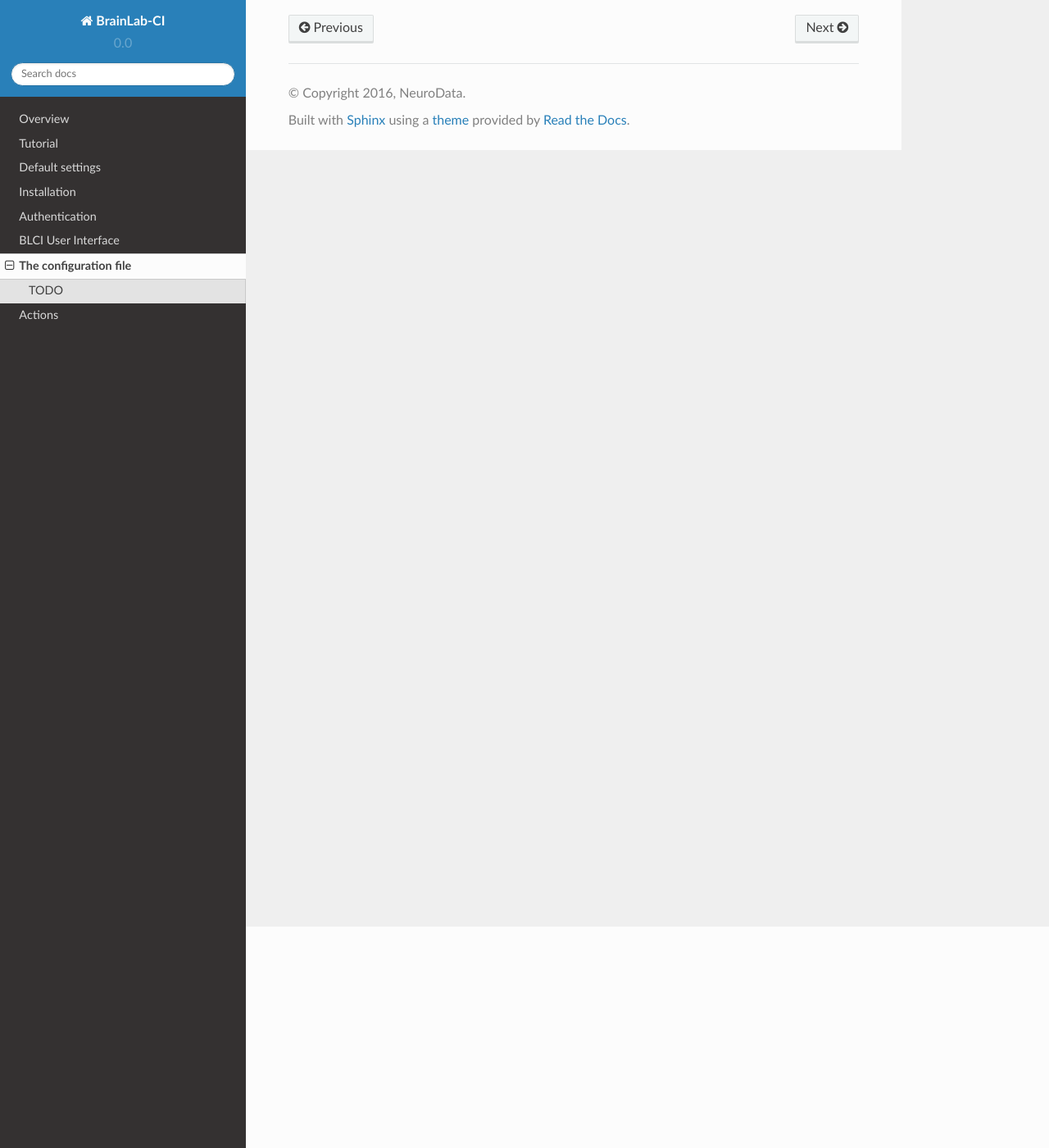
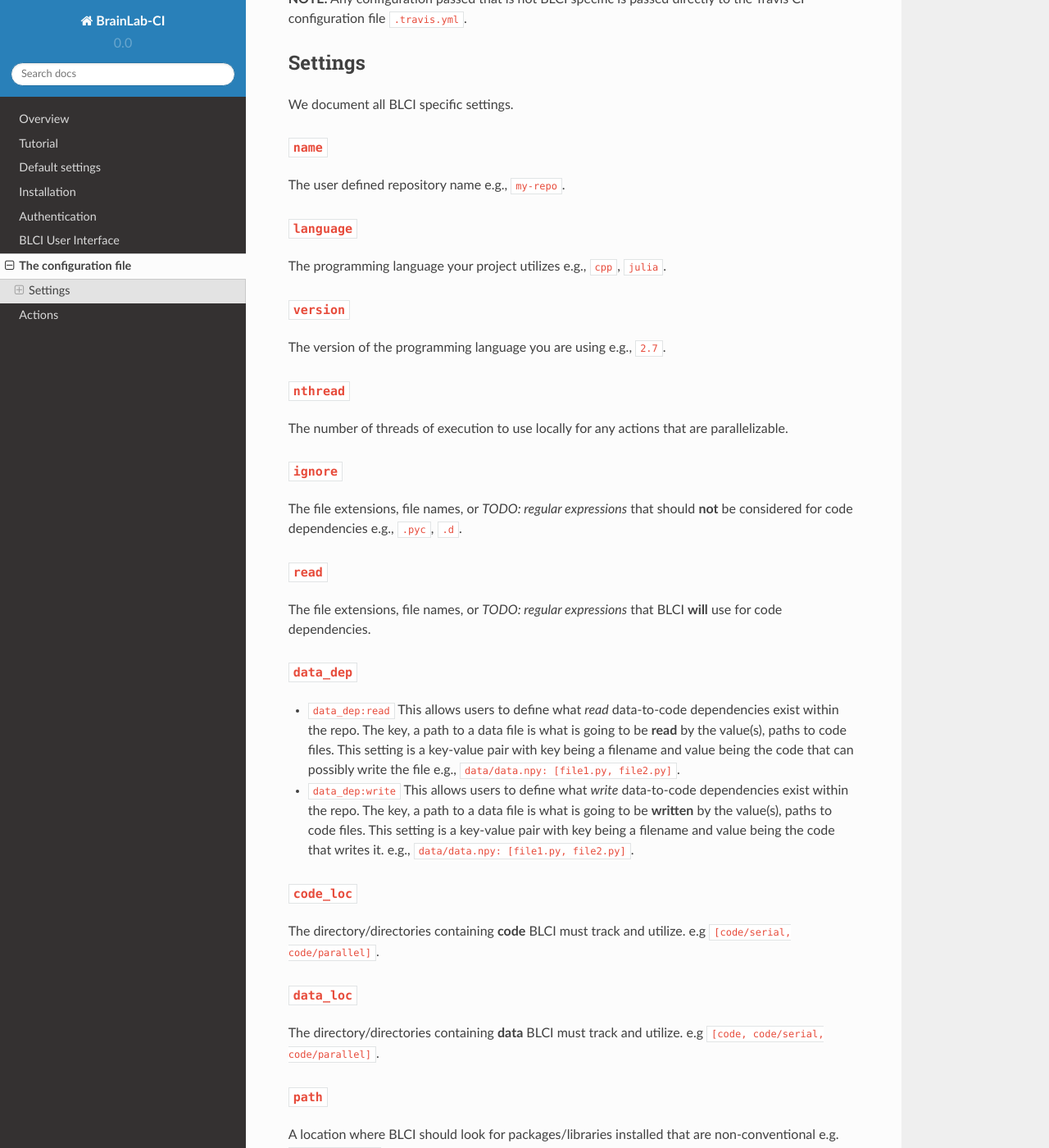
Before and after one commit to neurodata-arxiv/blci, a Sphinx documentation site: the page built from docs/source/config.md, in a window 1280 px wide and 1400 px high, scrolled down 270 px. Shown: the whole window at 82% size. Built offline with Sphinx 7.4.7 and the Read the Docs theme 2.0.0, drawn with Linux system fonts in a browser that asks for light colours; some of the changed text lies outside the part shown.

Commit message:
docs: closes #24 with config documentation

```diff
--- a/docs/source/config.md
+++ b/docs/source/config.md
@@ -2,6 +2,53 @@
 
 We document the configuration that is essential to correct functionality of
 BLCI. Note that there are several default values that are specified and
-documented [here](defaults.html)
+documented [here](defaults.html). All paths are relative to the root directory of the project i.e., `$POJECT_HOME`.
 
-### TODO
+**NOTE:** Any configuration passed that is not BLCI specific is passed directly
+to the Travis CI configuration file `.travis.yml`.
+
+## Settings
+
+We document all BLCI specific settings.
+
+### `name`
+The user defined repository name e.g., `my-repo`.
+
+### `language`
+The programming language your project utilizes e.g., `cpp`, `julia`.
+
+### `version`
+The version of the programming language you are using e.g., `2.7`.
+
+### `nthread`
+The number of threads of execution to use locally for any actions that are parallelizable.
+
+### `ignore`
+The file extensions, file names, or *TODO: regular expressions* that should **not** be considered for code dependencies e.g., `.pyc`, `.d`.
+
+### `read`
+The file extensions, file names, or *TODO: regular expressions* that BLCI **will** use for code dependencies.
+
+### `data_dep`
+- `data_dep:read`
+This allows users to define what *read* data-to-code dependencies exist within the repo. The key, a path to a data file is what is going to be **read** by the value(s), paths to code files. This setting is a key-value pair with key being a filename and value being the code that can possibly write the file e.g., `data/data.npy: [file1.py, file2.py]`.
+- `data_dep:write`
+This allows users to define what *write* data-to-code dependencies exist within the repo. The key, a path to a data file is what is going to be **written** by the value(s), paths to code files. This setting is a key-value pair with key being a filename and value being the code that writes it. e.g., `data/data.npy: [file1.py, file2.py]`.
+
+### `code_loc`
+The directory/directories containing **code** BLCI must track and utilize. e.g `[code/serial, code/parallel]`.
+
+### `data_loc`
+The directory/directories containing **data** BLCI must track and utilize. e.g `[code, code/serial, code/parallel]`.
+
+### `path`
+A location where BLCI should look for packages/libraries installed that are non-conventional e.g. `[include/path]`.
+
+### `install`
+Passed directly to [Travis](https://docs.travis-ci.com/user/customizing-the-build/#Skipping-the-Installation-Step). Used to install packages/software and identical to the use within Travis-CI.
+
+### `credentials`
+The file that contains your Github OAuth token. The default is `.credentials`.
+
+### `description`
+A user defined description of your repo. This can be as verbose as you deem necessary. e.g. `"A repo that enables Floki to to be cunning"`.
```
Also changed, not shown: 7 other files.
